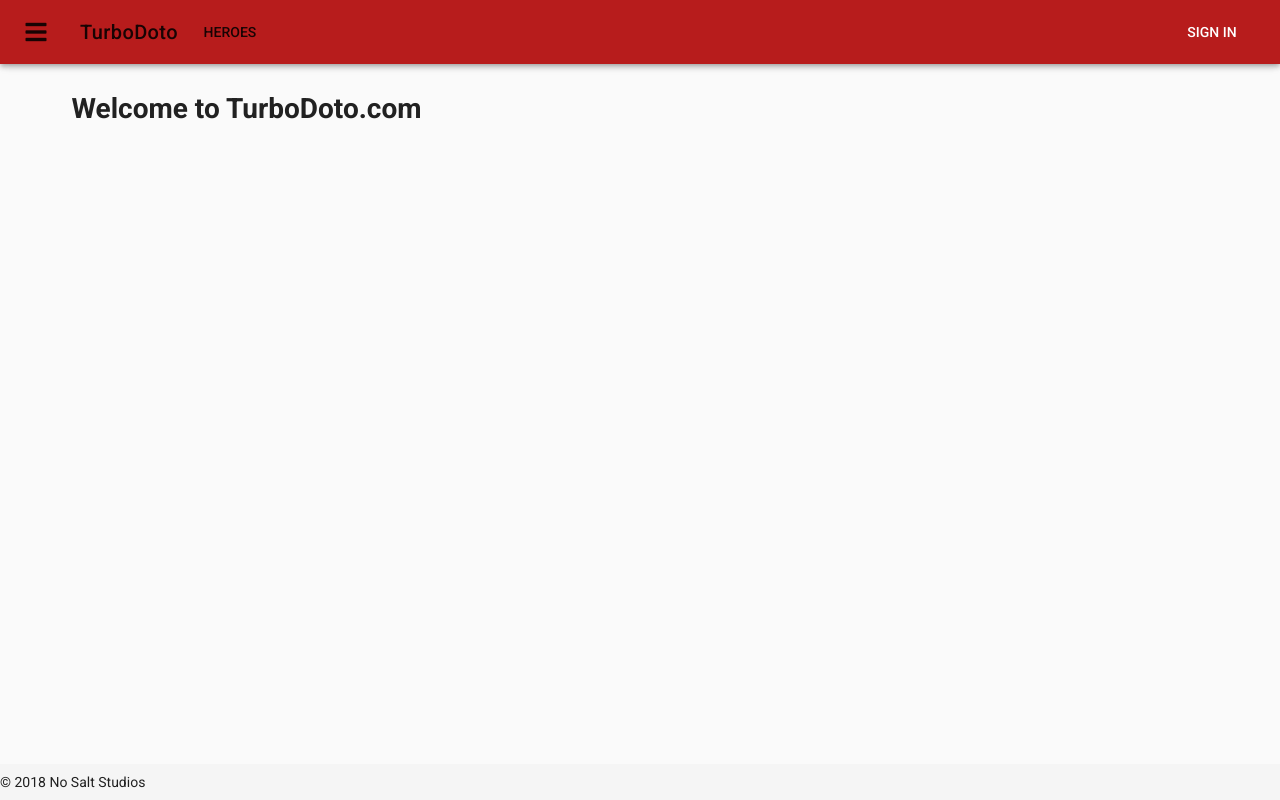
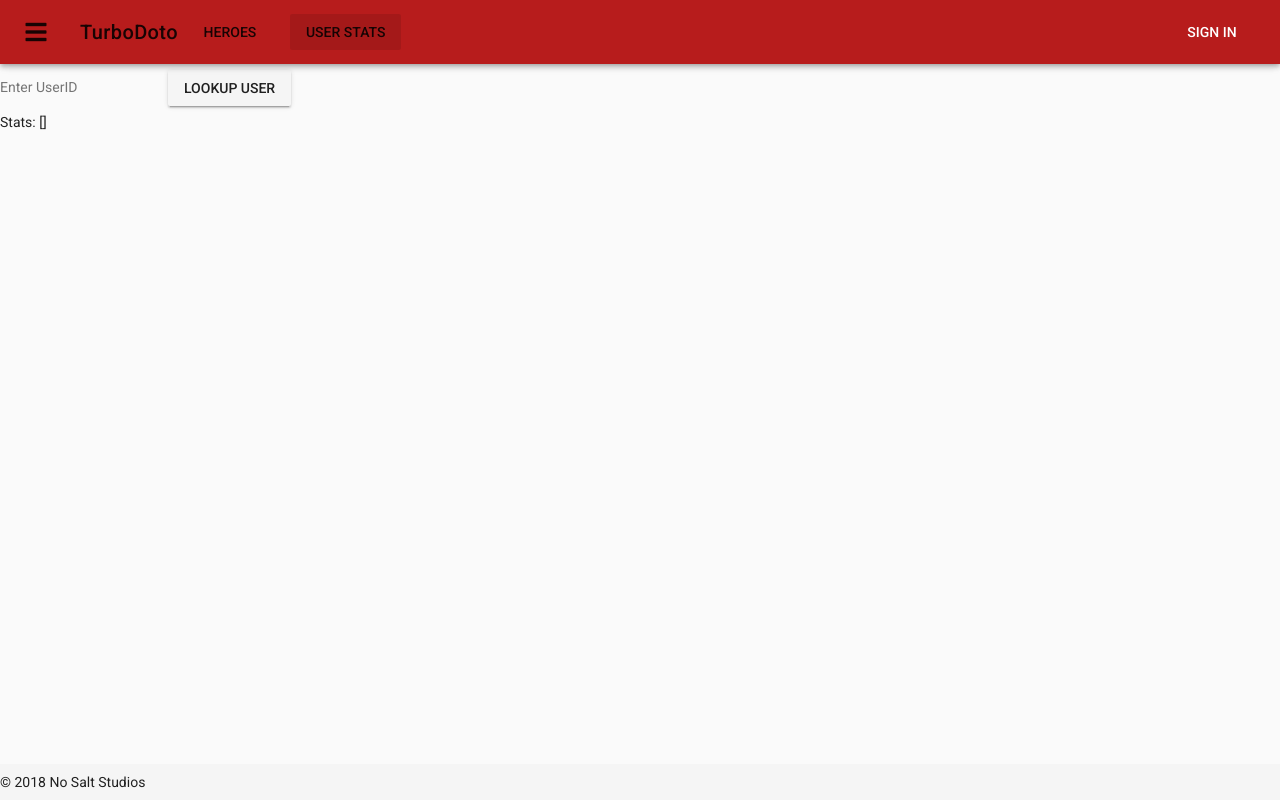
Before and after one commit to jmartin819/CavernTracker, a Vue app: page /userstats in a window 1280 px wide. Before the commit this address led to /. Built offline with nearby package versions, Linux system fonts and the light colour scheme; no server answers; what vuefire would draw is missing.

Commit message:
Created User Stats to allow user to invoke call to Open Dota API. Using their ID they can get their turbo stats. Current issue with page refresh after call finish.

```diff
--- a/src/App.vue
+++ b/src/App.vue
@@ -32,6 +32,7 @@
       <v-toolbar-side-icon @click.stop="drawer = !drawer"></v-toolbar-side-icon>
       <v-toolbar-title v-text="title"></v-toolbar-title>
       <v-btn flat to="/herolist">Heroes</v-btn>
+      <v-btn flat to="/userstats">User Stats</v-btn>
       <v-spacer></v-spacer>
 
       <span v-if="userIsAuthenticated">Welcome {{ user.email }}</span>
--- a/src/plugins/firebaseConfig.js
+++ b/src/plugins/firebaseConfig.js
@@ -4,12 +4,6 @@ import 'firebase/auth'
 
 // firebase init goes here
 const config = {
-/*    apiKey: "AIzaSyDBhXWwZID3pinI_X0AdHt2OlziQS9XBiI",
-    authDomain: "turbodoto.firebaseapp.com",
-    databaseURL: "https://turbodoto.firebaseio.com",
-    projectId: "turbodoto",
-    storageBucket: "turbodoto.appspot.com",
-    messagingSenderId: "416790912304"*/
   apiKey: process.env.VUE_APP_FIREBASE_APIKEY,
   authDomain: process.env.VUE_APP_FIREBASE_AUTH_DOMAIN,
   databaseURL: process.env.VUE_APP_FIREBASE_DB_URL,
--- a/src/router.js
+++ b/src/router.js
@@ -3,6 +3,7 @@ import Router from 'vue-router'
 import UserHome from '@/views/UserHome.vue'
 import SignIn from '@/views/SignIn'
 import HeroList from '@/views/HeroList'
+import UserStats from '@/views/UserStats'
 import AuthGuard from './plugins/auth-guard'
 
 Vue.use(Router)
@@ -41,6 +42,15 @@ export default new Router({
       // which is lazy-loaded when the route is visited.
       component: HeroList,
       beforeEnter: AuthGuard
+    },
+    {
+      path: '/userstats',
+      name: 'userstats',
+      // route level code-splitting
+      // this generates a separate chunk (about.[hash].js) for this route
+      // which is lazy-loaded when the route is visited.
+      component: UserStats
+  //    beforeEnter: AuthGuard
     }
   ]
 })
--- a/src/services/dbService.js
+++ b/src/services/dbService.js
@@ -4,6 +4,10 @@ export default {
   fetchHeroesFromOpenDota () {
     return api().get('https://api.opendota.com/api/heroes')
   },
+  fetchUserStatsFromOpenDota (userID) {
+    console.log('https://api.opendota.com/api/players/' + userID + '/matches?significant=0&game_mode=23')
+    return api().get('https://api.opendota.com/api/players/' + userID + '/matches?significant=0&game_mode=23')
+  },
   fetchUserFromDB (uid) {
     return api().get('api/user/' + uid)
   }
--- a/src/store.js
+++ b/src/store.js
@@ -10,7 +10,8 @@ export default new Vuex.Store({
     loading: false,
     user: null,
     error: null,
-    heroes: []
+    heroes: [],
+    stats: []
   },
   mutations: {
     setUser (state, payload) {
@@ -18,6 +19,9 @@ export default new Vuex.Store({
     },
     setHeroes (state, payload) {
       state.heroes = payload
+    },
+    setStats (state, payload) {
+      state.stats = payload
     },
     setLoading (state, payload) {
       state.loading = payload
@@ -34,6 +38,12 @@ export default new Vuex.Store({
       const response = await DBService.fetchHeroesFromOpenDota()
       let heroes = response.data
       commit('setHeroes', heroes)
+    },
+    async getUserStatsFromOpenDota ({commit}, payload) {
+      const response = await DBService.fetchUserStatsFromOpenDota(payload.userID)
+      let stats = response.data
+  //    console.log(stats)
+      commit('setStats', stats)
     },
     signUserIn ({commit, dispatch}, payload) {
       commit('setLoading', true)
@@ -90,6 +100,9 @@ export default new Vuex.Store({
     },
     heroes (state) {
       return state.heroes
+    },
+    stats (state) {
+      return state.stats
     }
   }
 })
--- /dev/null
+++ b/src/views/UserStats.vue
@@ -0,0 +1,42 @@
+<template>
+  <div>
+    <form @submit="getUserStatsFromOpenDota(userID)">
+        <input v-model="userID" placeholder="Enter UserID">
+        <v-btn type="submit">Lookup User</v-btn>
+    </form>
+    <div>
+      Stats: {{ stats }}
+    </div>
+  </div>
+
+
+</template>
+
+<script>
+import { db } from '../main'
+//import axios from 'axios'
+export default {
+  name: 'UserStats',
+  data () {
+    return {
+      userID: ''    }
+  },
+  computed: {
+    stats () {
+      return this.$store.getters.stats
+    }
+  },
+  methods: {
+    getUserStatsFromOpenDota (userID) {
+      console.log("consolelogging: " + userID)
+      this.$store.dispatch('getUserStatsFromOpenDota', {userID: this.userID})//.then(() => {
+//        console.log('hey')
+  //      this.$router.next()
+    //  })
+    }
+  }
+}
+</script>
+
+<style>
+</style>
```
Lines whose indentation alone changed are shown as unchanged.
